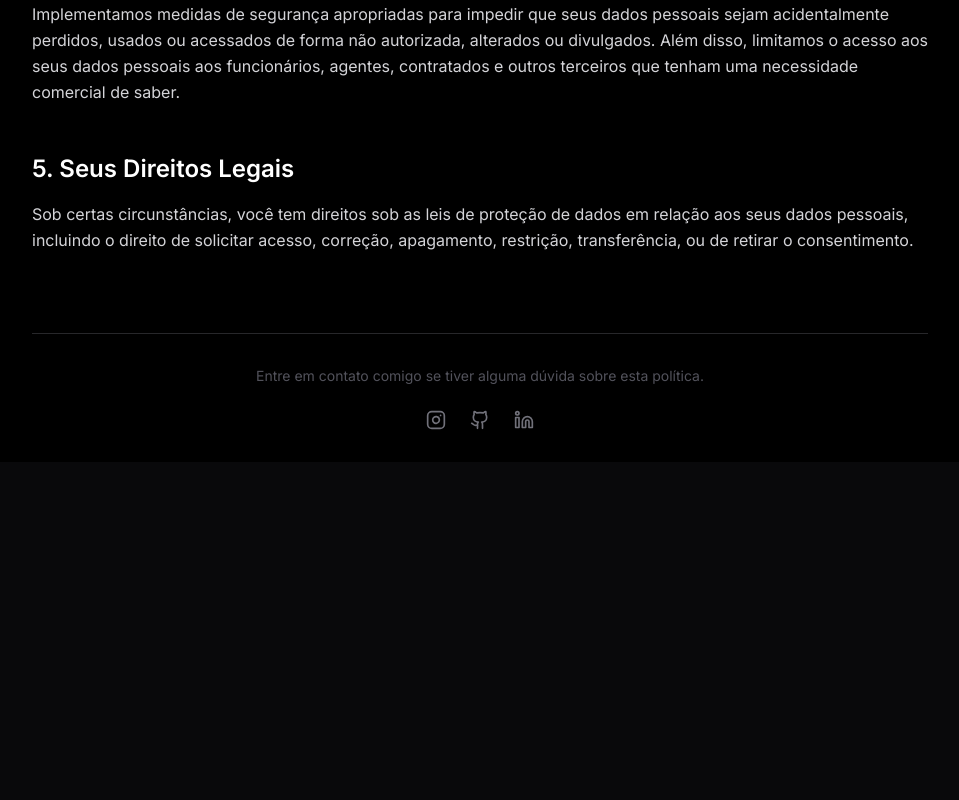
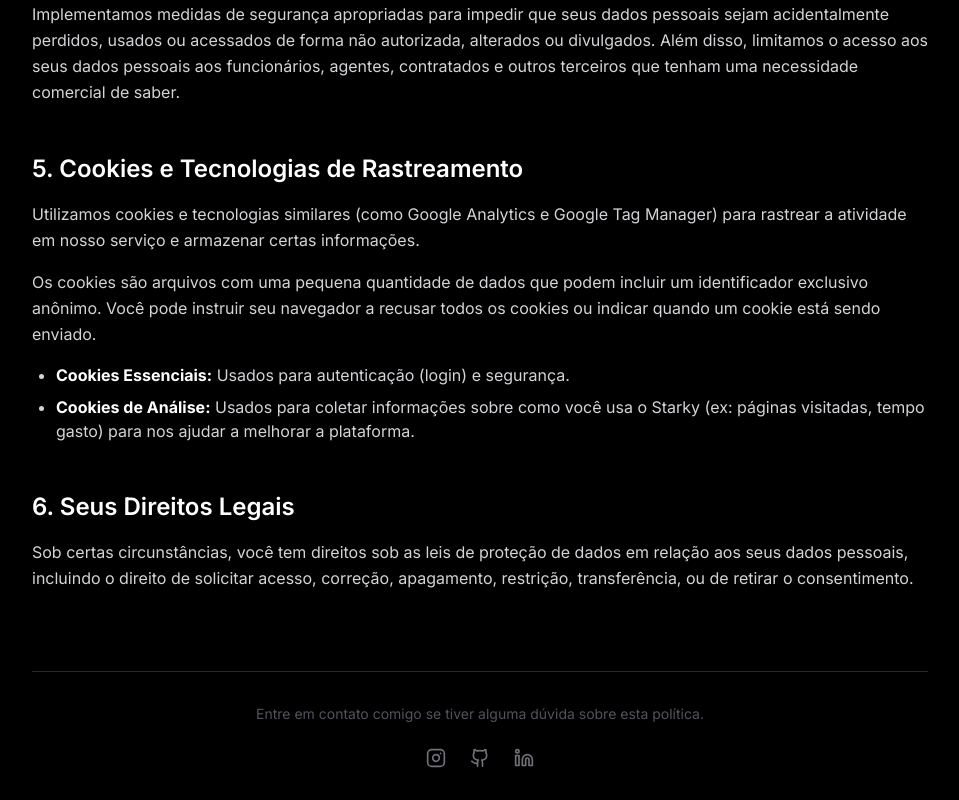
Before and after one commit to felipesoarws/starky, a React (Vite) app: page /privacy in a window 1280 px wide. Shown: the part 1039-1839 px from the top of the page, without its empty margins (160-1119 px from the left). Before the commit the page ends 1501 px from the top, so only its background shows below. Built offline with nearby package versions, Linux system fonts and the light colour scheme; no server answers.

Commit message:
tracking: including gtm script

```diff
--- a/index.html
+++ b/index.html
@@ -1,17 +1,26 @@
 <!doctype html>
 <html lang="pt-BR" class="scroll-smooth">
+
 <head>
   <meta charset="UTF-8" />
   <meta name="viewport" content="width=device-width, initial-scale=1.0" />
   <title>Starky | Domine qualquer assunto.</title>
+  <!-- Google Tag Manager -->
+  <script>(function (w, d, s, l, i) {
+      w[l] = w[l] || []; w[l].push({
+        'gtm.start':
+          new Date().getTime(), event: 'gtm.js'
+      }); var f = d.getElementsByTagName(s)[0],
+        j = d.createElement(s), dl = l != 'dataLayer' ? '&l=' + l : ''; j.async = true; j.src =
+          'https://www.googletagmanager.com/gtm.js?id=' + i + dl; f.parentNode.insertBefore(j, f);
+    })(window, document, 'script', 'dataLayer', 'GTM-5JNH9TRC');</script>
+  <!-- End Google Tag Manager -->
   <script src="https://cdn.tailwindcss.com"></script>
   <link rel="icon" href="icon.png" />
   <link rel="preconnect" href="https://fonts.googleapis.com" />
   <link rel="preconnect" href="https://fonts.gstatic.com" crossorigin />
-    <link
-      href="https://fonts.googleapis.com/css2?family=Inter:wght@300;400;500;600;700;800&display=swap"
-      rel="stylesheet"
-    />
+  <link href="https://fonts.googleapis.com/css2?family=Inter:wght@300;400;500;600;700;800&display=swap"
+    rel="stylesheet" />
   <script>
     tailwind.config = {
       theme: {
@@ -50,13 +59,16 @@
     ::-webkit-scrollbar {
       width: 8px;
     }
+
     ::-webkit-scrollbar-track {
       background: #18181b;
     }
+
     ::-webkit-scrollbar-thumb {
       background: #3f3f46;
       border-radius: 4px;
     }
+
     ::-webkit-scrollbar-thumb:hover {
       background: #52525b;
     }
@@ -70,6 +82,7 @@
       0% {
         transform: translateX(0);
       }
+
       100% {
         transform: translateX(-50%);
       }
@@ -84,8 +97,14 @@
     }
   </style>
 </head>
+
 <body>
+  <!-- Google Tag Manager (noscript) -->
+  <noscript><iframe src="https://www.googletagmanager.com/ns.html?id=GTM-5JNH9TRC" height="0" width="0"
+      style="display:none;visibility:hidden"></iframe></noscript>
+  <!-- End Google Tag Manager (noscript) -->
   <div id="root"></div>
   <script type="module" src="/src/main.tsx"></script>
 </body>
+
 </html>
--- a/src/components/Footer.tsx
+++ b/src/components/Footer.tsx
@@ -19,7 +19,7 @@ export const Footer: React.FC = () => {
             </p>
           </div>
 
-          <div className="flex items-center justify-between gap-15 lg:gap-30">
+          <div className="flex items-start justify-between gap-15 lg:gap-30">
             <div>
               <h4 className="font-semibold text-white mb-6">Aprender</h4>
               <ul className="space-y-4 text-sm text-zinc-500">
@@ -60,11 +60,6 @@ export const Footer: React.FC = () => {
                     Termos de Serviço
                   </a>
                 </li>
-                <li>
-                  <a href="#" className="hover:text-accent transition-colors">
-                    Política de Cookies
-                  </a>
-                </li>
               </ul>
             </div>
           </div>
--- a/src/pages/PrivacyPolicy.tsx
+++ b/src/pages/PrivacyPolicy.tsx
@@ -59,7 +59,22 @@ const PrivacyPolicy = () => {
                     </section>
 
                     <section>
-                        <h2 className="text-2xl font-semibold text-white mb-4">5. Seus Direitos Legais</h2>
+                        <h2 className="text-2xl font-semibold text-white mb-4">5. Cookies e Tecnologias de Rastreamento</h2>
+                        <p className="leading-relaxed mb-4">
+                            Utilizamos cookies e tecnologias similares (como Google Analytics e Google Tag Manager) para rastrear a atividade em nosso serviço e armazenar certas informações.
+                        </p>
+                        <p className="leading-relaxed mb-4">
+                            Os cookies são arquivos com uma pequena quantidade de dados que podem incluir um identificador exclusivo anônimo.
+                            Você pode instruir seu navegador a recusar todos os cookies ou indicar quando um cookie está sendo enviado.
+                        </p>
+                        <ul className="list-disc pl-6 space-y-2">
+                            <li><strong className="text-white">Cookies Essenciais:</strong> Usados para autenticação (login) e segurança.</li>
+                            <li><strong className="text-white">Cookies de Análise:</strong> Usados para coletar informações sobre como você usa o Starky (ex: páginas visitadas, tempo gasto) para nos ajudar a melhorar a plataforma.</li>
+                        </ul>
+                    </section>
+
+                    <section>
+                        <h2 className="text-2xl font-semibold text-white mb-4">6. Seus Direitos Legais</h2>
                         <p className="leading-relaxed">
                             Sob certas circunstâncias, você tem direitos sob as leis de proteção de dados em relação aos seus dados pessoais, incluindo o direito de solicitar acesso,
                             correção, apagamento, restrição, transferência, ou de retirar o consentimento.
```
Lines whose indentation alone changed are shown as unchanged.
